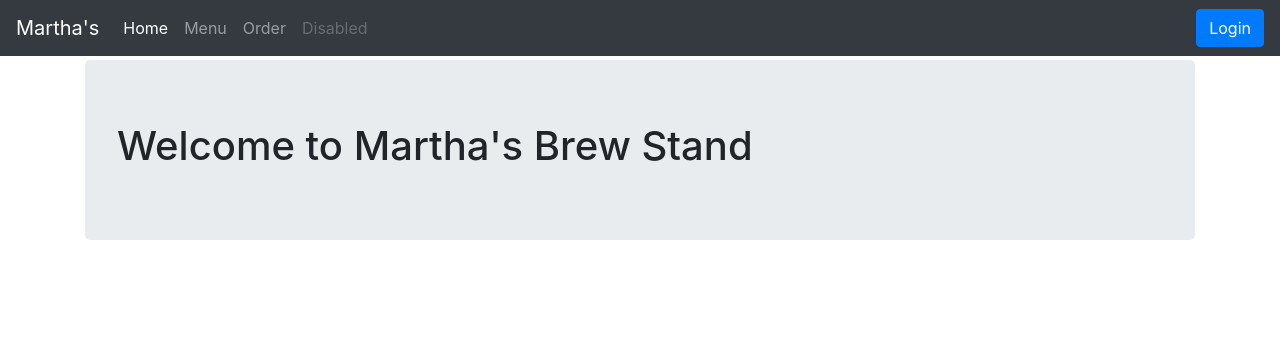
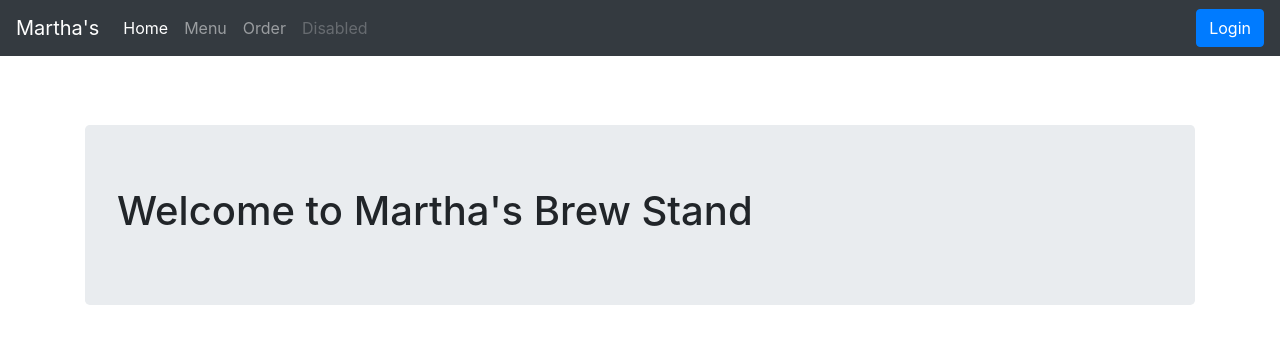
Before and after one commit to mattlavinder/dmi_project, a CodeIgniter app: page /database/ in a window 1280 px wide. Shown: the top 356 px of the page. Run offline with CodeIgniter, Linux system fonts and the light colour scheme.

Commit message:
Added more padding to top of body.

```diff
--- a/public/css/app/style.css
+++ b/public/css/app/style.css
@@ -8,6 +8,7 @@ html {
 body {
     /* Margin bottom by footer height */
     margin-bottom: 50px;
+    padding-top: 50px;
 }
 .footer {
     position: absolute;
@@ -25,7 +26,7 @@ body {
 /* Not required for template or sticky footer method. */
 
 body > .container {
-    padding: 60px 15px 0;
+    padding: 75px 15px 0;
 }
 
 .footer > .container {
```
